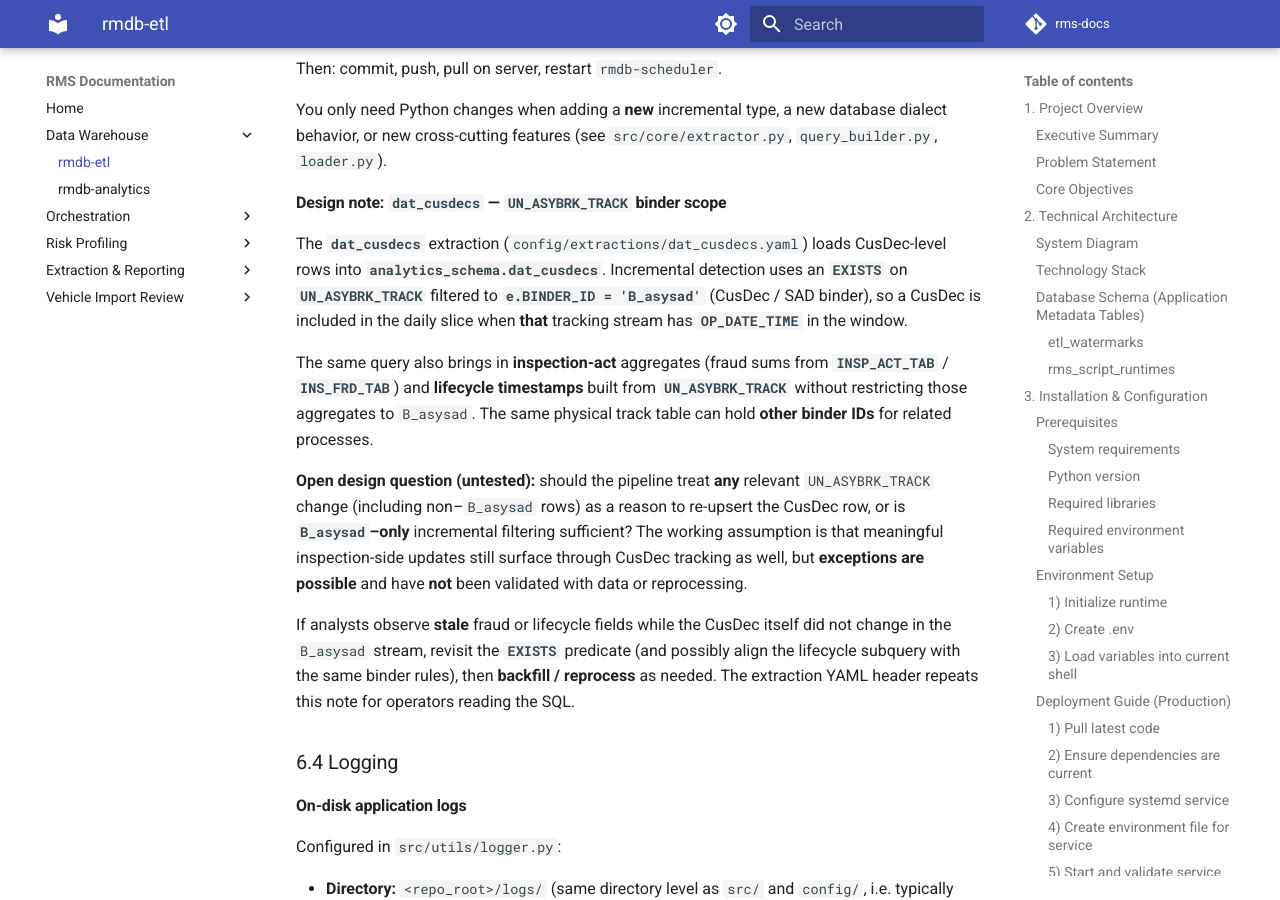
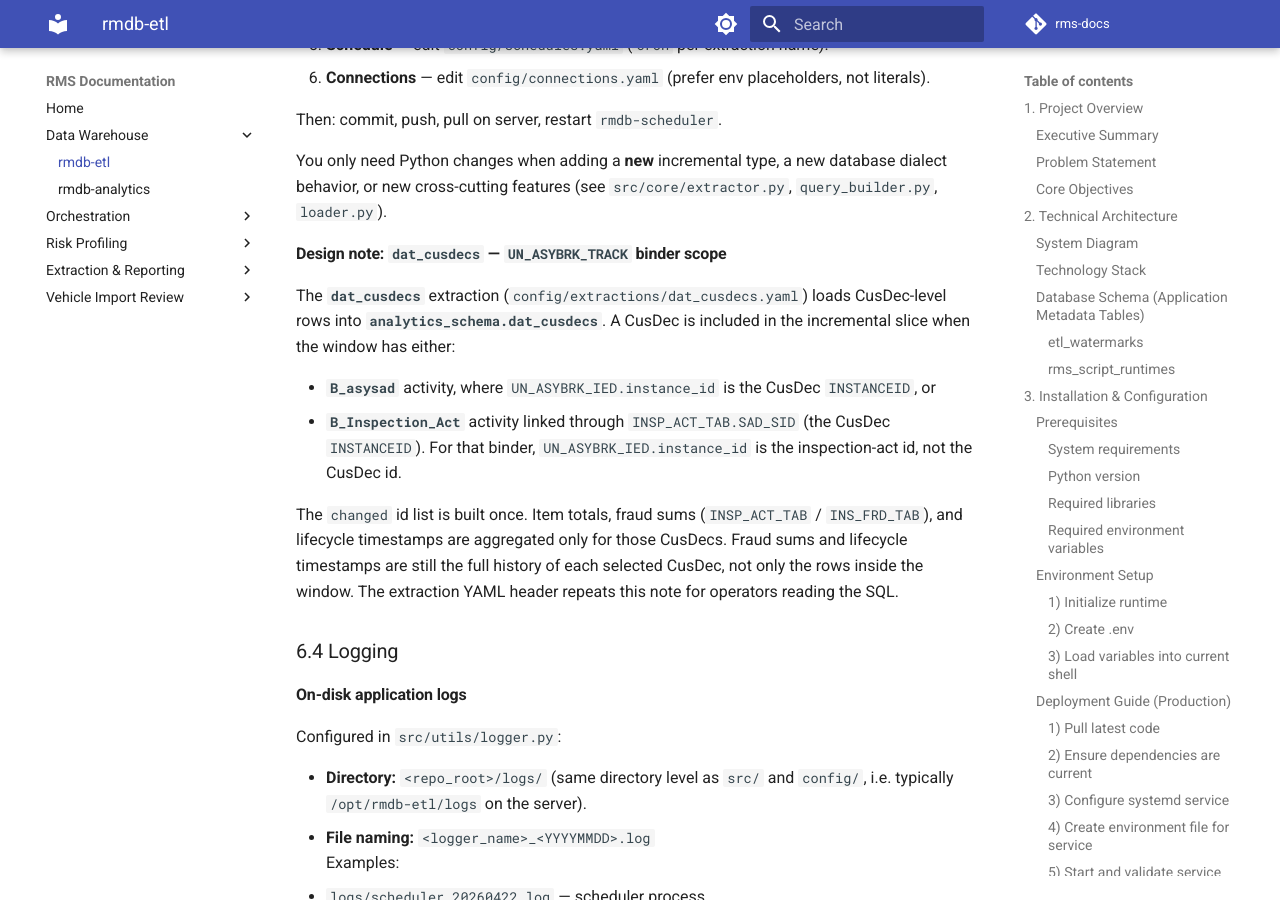
Before and after one commit to uvindu-perera/rms-docs, an MkDocs documentation site: the page built from docs/rmdb-etl.md, in a window 1280 px wide and 900 px high, scrolled down 14529 px. Built offline with MkDocs 1.6.1 and Material for MkDocs 9.7.7, drawn with Linux system fonts in a browser that asks for light colours; comment, search, counter and statistics services are not loaded; some of the changed text lies outside the part shown.

Commit message:
Document the CusDec inspection slice and the scheduled yesterday and today windows.

```diff
--- a/docs/rmdb-etl.md
+++ b/docs/rmdb-etl.md
@@ -325,7 +325,7 @@ End-to-end flow for a **scheduled or manual** extraction:
    `QueryBuilder` produces the SELECT for each table definition: plain table, joins, `EXISTS` subqueries, or templated `raw_query` with `@@start_timestamp` / `@@end_timestamp` where applicable.
 
 5. **Apply incremental window**
-   `DataExtractor._get_incremental_date` chooses the lower bound from `incremental_type` (`yesterday`, `last_7_days`, `watermark`, etc.). How that bound is applied depends on whether the incremental column lives on the main query or inside an EXISTS/raw template.
+   `DataExtractor._get_incremental_date` chooses the lower bound from `incremental_type` (`today`, `yesterday`, `last_7_days`, `watermark`, etc.). A scheduled `yesterday` run is yesterday 00:00 through tomorrow 00:00. A scheduled `today` run is today 00:00 through tomorrow 00:00. An explicit end date is not replaced. How that bound is applied depends on whether the incremental column lives on the main query or inside an EXISTS/raw template.
 
 6. **Execute and fetch**
    Rows are fetched into memory; Oracle LOBs are normalized when needed.
@@ -550,13 +550,12 @@ You only need Python changes when adding a **new** incremental type, a new datab
 
 #### Design note: `dat_cusdecs` — `UN_ASYBRK_TRACK` binder scope
 
-The **`dat_cusdecs`** extraction (`config/extractions/dat_cusdecs.yaml`) loads CusDec-level rows into **`analytics_schema.dat_cusdecs`**. Incremental detection uses an **`EXISTS`** on **`UN_ASYBRK_TRACK`** filtered to **`e.BINDER_ID = 'B_asysad'`** (CusDec / SAD binder), so a CusDec is included in the daily slice when **that** tracking stream has **`OP_DATE_TIME`** in the window.
+The **`dat_cusdecs`** extraction (`config/extractions/dat_cusdecs.yaml`) loads CusDec-level rows into **`analytics_schema.dat_cusdecs`**. A CusDec is included in the incremental slice when the window has either:
 
-The same query also brings in **inspection-act** aggregates (fraud sums from **`INSP_ACT_TAB`** / **`INS_FRD_TAB`**) and **lifecycle timestamps** built from **`UN_ASYBRK_TRACK`** without restricting those aggregates to `B_asysad`. The same physical track table can hold **other binder IDs** for related processes.
+- **`B_asysad`** activity, where `UN_ASYBRK_IED.instance_id` is the CusDec `INSTANCEID`, or
+- **`B_Inspection_Act`** activity linked through `INSP_ACT_TAB.SAD_SID` (the CusDec `INSTANCEID`). For that binder, `UN_ASYBRK_IED.instance_id` is the inspection-act id, not the CusDec id.
 
-**Open design question (untested):** should the pipeline treat **any** relevant `UN_ASYBRK_TRACK` change (including non–`B_asysad` rows) as a reason to re-upsert the CusDec row, or is **`B_asysad`–only** incremental filtering sufficient? The working assumption is that meaningful inspection-side updates still surface through CusDec tracking as well, but **exceptions are possible** and have **not** been validated with data or reprocessing.
-
-If analysts observe **stale** fraud or lifecycle fields while the CusDec itself did not change in the `B_asysad` stream, revisit the **`EXISTS`** predicate (and possibly align the lifecycle subquery with the same binder rules), then **backfill / reprocess** as needed. The extraction YAML header repeats this note for operators reading the SQL.
+The `changed` id list is built once. Item totals, fraud sums (`INSP_ACT_TAB` / `INS_FRD_TAB`), and lifecycle timestamps are aggregated only for those CusDecs. Fraud sums and lifecycle timestamps are still the full history of each selected CusDec, not only the rows inside the window. The extraction YAML header repeats this note for operators reading the SQL.
 
 ### 6.4 Logging
 
```
